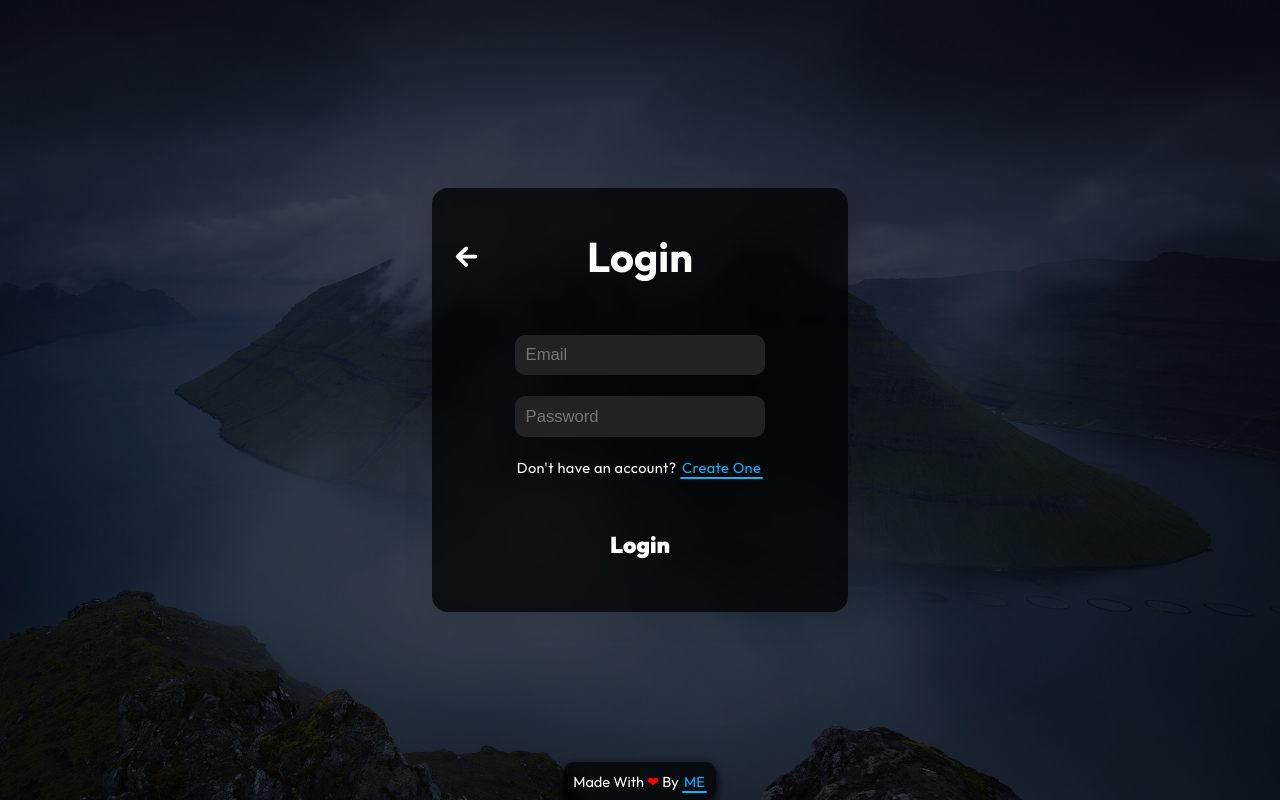
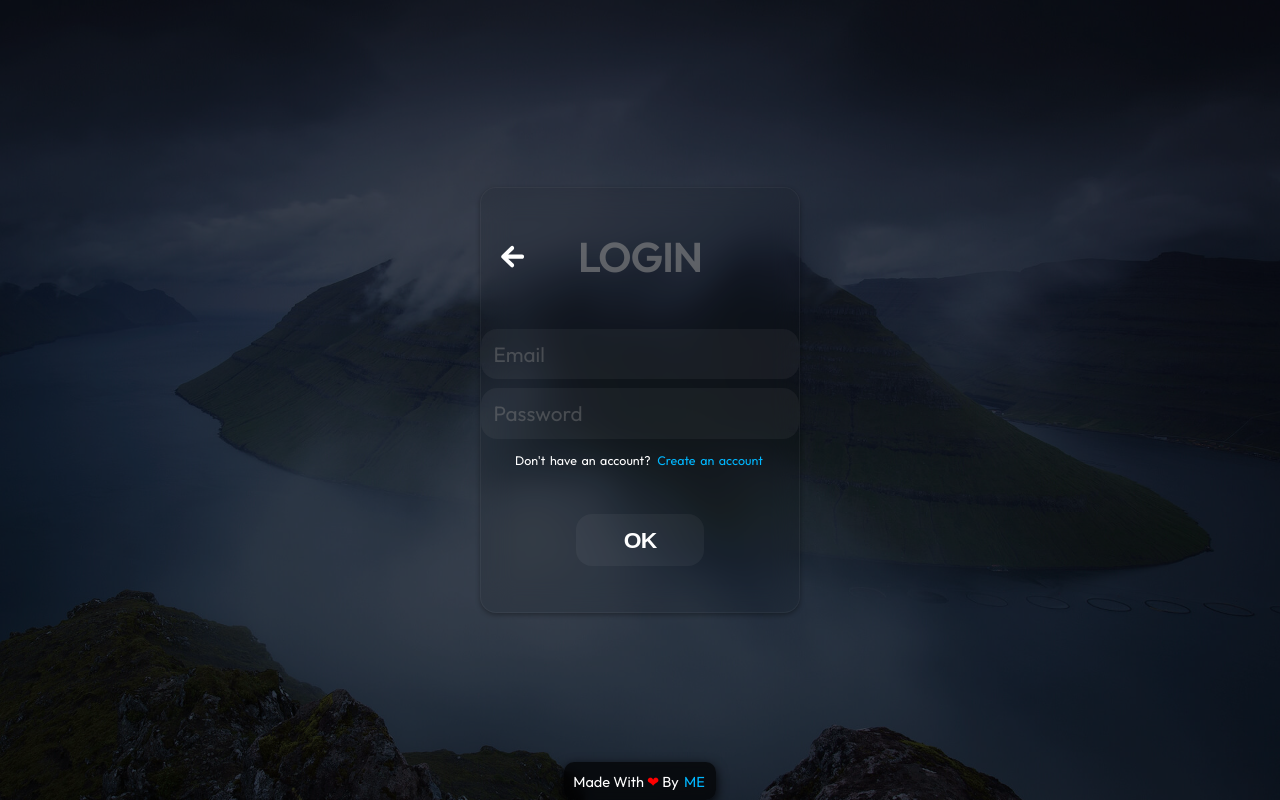
Before and after one commit to v-amirrr/finance-tracker, a React (Create React App) app: page /login in a window 1280 px wide. Built offline with nearby package versions, Linux system fonts and the light colour scheme; a web font is replaced by a local one.

Commit message:
style: changed the style of the login page

```diff
--- a/src/components/Login.js
+++ b/src/components/Login.js
@@ -1,22 +1,18 @@
 import React, { useEffect, useState } from 'react';
-import styles from "./Login.module.css";
 
 import { Link, useNavigate } from 'react-router-dom';
 
-import { IoMdArrowRoundBack } from "react-icons/io";
+import LogoutRedirect from './LogoutRedirect';
+import Popup from './Popup';
+import Loader from './Loader';
+import Text from "./Text";
+import Footer from './Footer';
 
 import { useLogin } from "../hooks/useLogin";
 
-import LogoutRedirect from './LogoutRedirect';
+import { IoMdArrowRoundBack } from "react-icons/io";
 
-import Popup from './Popup';
-
-import Loader from './Loader';
-
-import Text from "./Text";
-
-import Footer from './Footer';
-
+import styles from "./Login.module.css";
 import { motion, AnimatePresence } from 'framer-motion';
 
 const loginPageVariants = {
@@ -25,6 +21,11 @@ const loginPageVariants = {
     exit: { opacity: 0, y: 10, transition: { duration: 0.4, type: "tween" } }
 }
 
+const BtnTextVariants = {
+    hidden: { opacity: 0, x: 100, scale: 0.5 },
+    visible: { opacity: 1, x: 0, scale: 1, transition: { duration: 0.6, type: "tween" } },
+    exit: { opacity: 0, x: -100, scale: 0.5, transition: { duration: 0.6, type: "tween" } }
+}
 
 const Login = () => {
 
@@ -53,34 +54,33 @@ const Login = () => {
                     <LogoutRedirect />
                     :
                     <>
-                        <motion.form className={styles["login-form"]} onSubmit={submitHandler} initial="hidden" animate="visible" exit="exit" variants={loginPageVariants}>
+                        <motion.div className={styles["login-form"]} onSubmit={submitHandler} initial="hidden" animate="visible" exit="exit" variants={loginPageVariants}>
                             <div className={styles["title-section"]}>
                                 <motion.i onClick={() => navigate("/")} whileTap={{ scale: 0.6 }}><IoMdArrowRoundBack /></motion.i>
                                 <h1>Login</h1>
                             </div>
 
-                            <div className={styles["form-section"]}>
+                            <form className={styles["form-section"]}>
                                 <input placeholder='Email' type="email" value={email} onChange={e => setEmail(e.target.value)} />
-                            </div>
+                                <input placeholder='Password' type="password" value={password} onChange={e => setPassword(e.target.value)} />
 
-                            <div className={styles["form-section"]}>
-                                <input placeholder='Password' type="password" value={password} onChange={e => setPassword(e.target.value)} />
-                            </div>
+                                <div className={styles["signup-section"]}>
+                                    <div>Don't have an account? <Link to="/signup"><div className='link'>Create an account</div></Link></div>
+                                </div>
 
-                            <div className={styles["signup-section"]}>
-                                <div>Don't have an account? <Link to="/signup"><div className='link'>Create One</div></Link></div>
-                            </div>
-
-                            <motion.div className={styles["form-btn"]} onClick={submitHandler} whileTap={{ scale: 0.9 }}>
-                                <AnimatePresence key="loader">
-                                    { isPending && <Loader /> }
-                                </AnimatePresence>
-
-                                <AnimatePresence>
-                                    { !isPending && <Text text="Login" /> }
-                                </AnimatePresence>
-                            </motion.div>
-                        </motion.form>
+                                <motion.button className={styles["form-btn"]} onClick={submitHandler} whileTap={{ scale: 0.9 }} type="submit">
+                                    <AnimatePresence key={123}>
+                                        {
+                                            isPending
+                                            ?
+                                            <Loader />
+                                            :
+                                            <motion.div variants={BtnTextVariants}>OK</motion.div>
+                                        }
+                                    </AnimatePresence>
+                                </motion.button>
+                            </form>
+                        </motion.div>
 
                         <AnimatePresence>
                             {error && <Popup text={error} />}
--- a/src/components/Login.module.css
+++ b/src/components/Login.module.css
@@ -11,26 +11,17 @@
     justify-content: center;
     align-items: center;
     flex-direction: column;
-    width: 20rem;
-    border-radius: 10px;
-    -webkit-border-radius: 10px;
-    -moz-border-radius: 10px;
-    -ms-border-radius: 10px;
-    -o-border-radius: 10px;
-    background: #000000be;
+    width: 25%;
+    border: #ffffff0b 1px solid;
     border-radius: 16px;
-    box-shadow: 0 4px 30px #0000001a;
-    backdrop-filter: blur(5px);
-    -webkit-backdrop-filter: blur(5px);
-    transition: box-shadow .5s;
-    -webkit-transition: box-shadow .5s;
-    -moz-transition: box-shadow .5s;
-    -ms-transition: box-shadow .5s;
-    -o-transition: box-shadow .5s;
-}
-
-.login-form:hover {
-    box-shadow: 0 4px 30px #0000005d;
+    -webkit-border-radius: 16px;
+    -moz-border-radius: 16px;
+    -ms-border-radius: 16px;
+    -o-border-radius: 16px;
+    background: #00000015;
+    backdrop-filter: blur(15px) saturate(100%);
+    -webkit-backdrop-filter: blur(15px) saturate(100%);
+    box-shadow: #00000055 0px 2px 5px;
 }
 
 .title-section {
@@ -39,18 +30,23 @@
     align-items: center;
     flex-direction: row;
     width: 100%;
+    padding: 2rem;
+    user-select: none;
 }
 
 .title-section h1 {
-    margin: 2rem;
+    font-weight: 600;
+    text-transform: uppercase;
+    letter-spacing: -1px;
+    color: #88888899;
 }
 
 .title-section i {
-    font-size: 1.5rem;
+    font-size: 1.6rem;
     display: flex;
     justify-content: center;
     align-items: center;
-    padding: .4rem;
+    padding: .2rem;
     position: absolute;
     left: .5rem;
     transition: background-color .3s;
@@ -58,7 +54,6 @@
     -moz-transition: background-color .3s;
     -ms-transition: background-color .3s;
     -o-transition: background-color .3s;
-    border: none;
     border-radius: 50%;
     -webkit-border-radius: 50%;
     -moz-border-radius: 50%;
@@ -68,44 +63,46 @@
 }
 
 .title-section i:hover {
-    background-color: #4d4d4d;
+    background-color: #ffffff15;
 }
 
 .form-section {
-    margin: .5rem;
     display: flex;
     justify-content: center;
     align-items: center;
+    flex-direction: column;
 }
 
 .form-section input {
-    min-width: 12rem;
-    padding: .5rem;
+    width: 100%;
+    padding: .6rem;
+    margin: .2rem 0;
     border: none;
-    border-radius: 10px;
-    -webkit-border-radius: 10px;
-    -moz-border-radius: 10px;
-    -ms-border-radius: 10px;
-    -o-border-radius: 10px;
-    background-color: #222222;
+    border-radius: 16px;
+    -webkit-border-radius: 16px;
+    -moz-border-radius: 16px;
+    -ms-border-radius: 16px;
+    -o-border-radius: 16px;
+    background-color: #ffffff0b;
     transition: background-color .3s;
     -webkit-transition: background-color .3s;
     -moz-transition: background-color .3s;
     -ms-transition: background-color .3s;
     -o-transition: background-color .3s;
     color: #e0e0e0;
-    font-size: .8rem;
-    font-weight: 500;
+    font-size: 1rem;
+    font-weight: 400;
+    font-family: 'Outfit', sans-serif;
 }
 
 .form-section input:focus {
-    background-color: #282828;
+    background-color: #ffffff15;
 }
 
 .signup-section {
     margin-top: .5rem;
-    font-size: .7rem;
-    letter-spacing: .4px;
+    font-size: .6rem;
+    word-spacing: 2px;
 }
 
 .form-btn {
@@ -115,25 +112,28 @@
     justify-content: center;
     align-items: center;
     border: none;
-    width: 4rem;
+    width: 40%;
     height: 2.5rem;
+    background-color: #ffffff0b;
     font-size: 1.1rem;
-    font-weight: 900;
+    letter-spacing: -1px;
+    font-weight: 600;
     white-space: nowrap;
-    border-radius: 10px;
-    -webkit-border-radius: 10px;
-    -moz-border-radius: 10px;
-    -ms-border-radius: 10px;
-    -o-border-radius: 10px;
+    border-radius: 16px;
+    -webkit-border-radius: 16px;
+    -moz-border-radius: 16px;
+    -ms-border-radius: 16px;
+    -o-border-radius: 16px;
     cursor: pointer;
-    margin: 2rem;
+    margin: 2.2rem;
     transition: background-color .3s;
     -webkit-transition: background-color .3s;
     -moz-transition: background-color .3s;
     -ms-transition: background-color .3s;
     -o-transition: background-color .3s;
+    user-select: none;
 }
 
 .form-btn:hover {
-    background-color: #4d4d4d;
+    background-color: #ffffff15;
 }
--- a/src/index.css
+++ b/src/index.css
@@ -37,6 +37,11 @@ body {
     color: #fff;
 }
 
+::placeholder {
+    font-weight: 400;
+    color: #88888866;
+}
+
 @media (max-width: 780px) {
     html {
         font-size: calc(80% + .8vmin);
@@ -65,7 +70,7 @@ body {
     content: "";
     z-index: -1;
     position: absolute;
-    inset: 92% 0 0 0;
+    inset: 100% 0 0 0;
     background-color: #00b7ff;
     transition: inset .2s;
     -webkit-transition: inset .2s;
```
